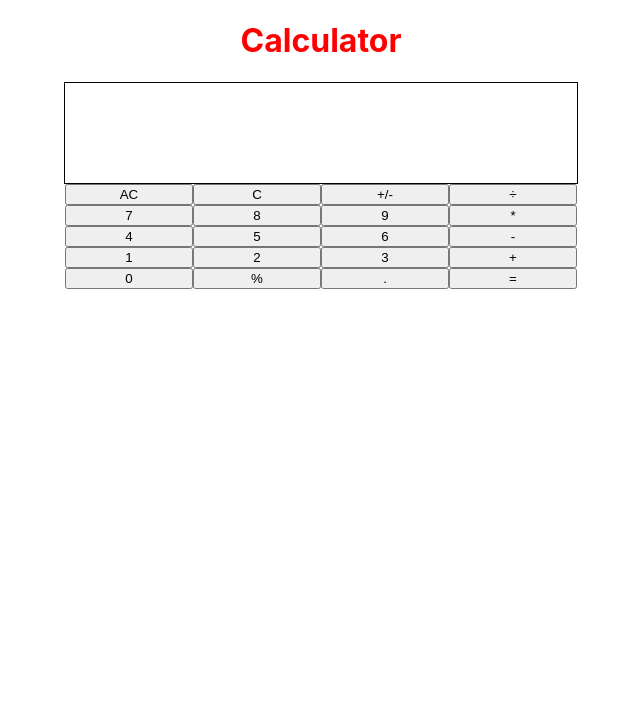
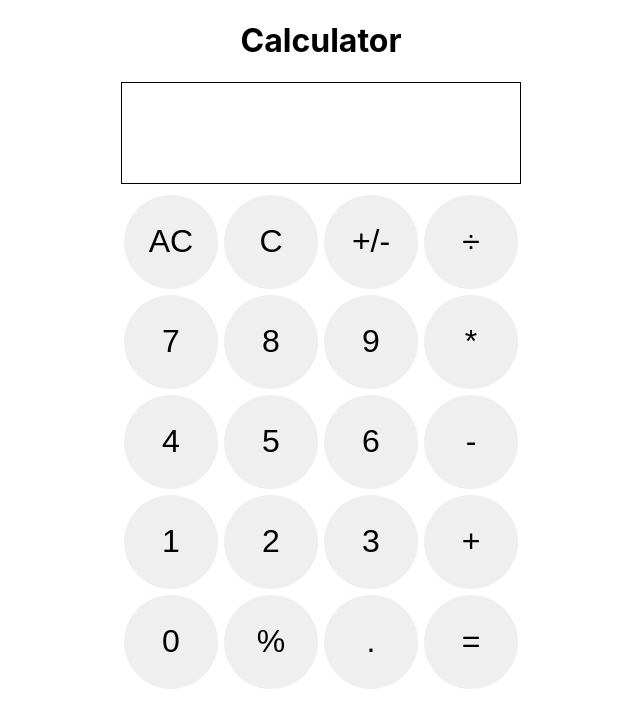
Before and after one commit to Sgavinmills/react-simple-calc, a React (Create React App) app: page / in a window 1280 px wide. Shown: the top 728 px of the page, without its empty margins (319-959 px from the left). Built offline with nearby package versions, Linux system fonts and the light colour scheme.

Commit message:
add styling

```diff
--- a/src/App.css
+++ b/src/App.css
@@ -1,22 +1,69 @@
 .App {
   text-align: center;
+
+}
+
+.display-container {
+  margin: auto;
+  width: 40%;
+  max-width: 400px;
+}
+
+.button-container {
+  margin: auto;
+  width: 40%;
+  max-width: 400px;
 }
 
 .Header {
-  color: red;
+  color: black;
+}
+
+p {
+  white-space: nowrap;
+  position: absolute;
+  top: 0;
+  right: 3%;
+}
+
+h2 {
+  position: absolute;
+  bottom: 0;
+  right: 3%;
 }
 
 .Display {
-  height: 100px;
+  position: relative;
+  overflow: scroll;
+  padding-top: 25%;
   margin: auto;
-  width: 40%;
+  width: 100%;
   border: 1px solid black;
+  text-align: right;
+  padding-right: 1rem;
 }
 
 .Buttons {
-  margin: auto;
-  width: 40%;
+  margin-top: 2%;
+  width: 100%;
+  height: 500px;
   display: grid;
   grid-template-columns: 1fr 1fr 1fr 1fr;
   grid-template-rows: 1fr 1fr 1fr 1fr 1fr;
 }
+
+button {
+  font-size: 2rem;
+  border-radius: 50px;
+  border: 0;
+  margin: 0.2rem;
+}
+
+button:hover {
+  background: blue;
+  color: white;
+}
+
+button:active {
+  background: blueviolet;
+}
--- a/src/App.js
+++ b/src/App.js
@@ -11,8 +11,12 @@ function App() {
   return (
     <div className="App">
       <Header />
-      <Display liveDisplay={liveDisplay} formulaDisplay={formulaDisplay} />
-      <Buttons liveDisplay={liveDisplay} formulaDisplay={formulaDisplay} setLiveDisplay={setLiveDisplay} setFormulaDisplay={setFormulaDisplay} />
+      <div className="display-container">
+        <Display liveDisplay={liveDisplay} formulaDisplay={formulaDisplay} />
+      </div>
+      <div className="button-container">
+          <Buttons liveDisplay={liveDisplay} formulaDisplay={formulaDisplay} setLiveDisplay={setLiveDisplay} setFormulaDisplay={setFormulaDisplay} />
+      </div>
     </div>
   );
 }
--- a/src/index.css
+++ b/src/index.css
@@ -1,3 +1,7 @@
+* {
+  box-sizing: border-box;
+}
+
 body {
   margin: 0;
   font-family: -apple-system, BlinkMacSystemFont, 'Segoe UI', 'Roboto', 'Oxygen',
```
